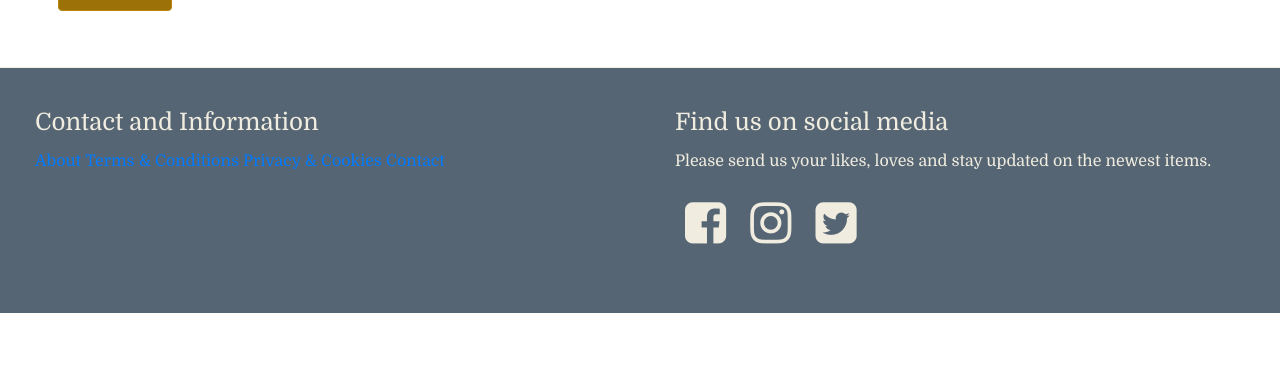
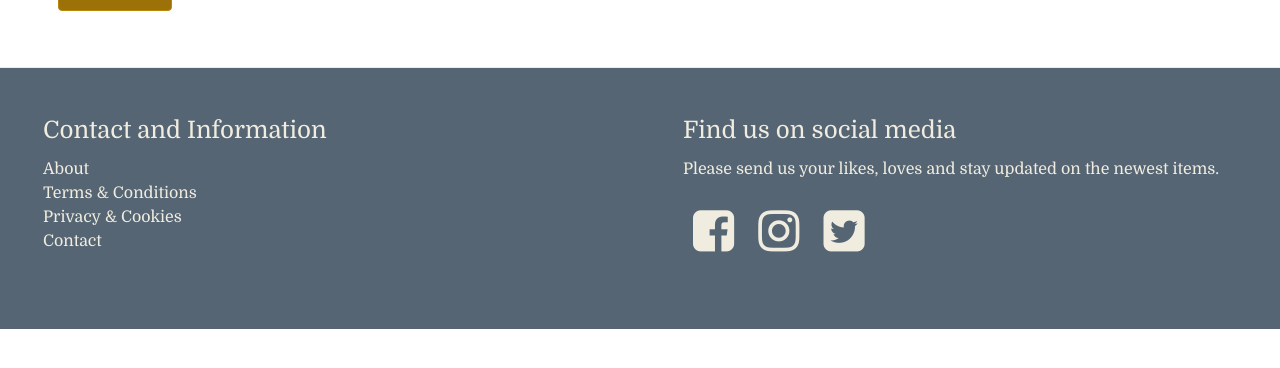
Before and after one commit to Eucaa/historebay, a Django app: page /cart/ in a window 1280 px wide. Shown: the part 91-459 px from the top of the page. Run offline with Django 3.2, Linux system fonts and the light colour scheme; data that the repository does not hold is empty; parts of the project's set-up code (start-up, migrations or seed data) failed here and were passed over; some libraries are stand-ins or nearby versions.

Commit message:
added color transition to all a-tags, and fa-icons in footer

```diff
--- a/contact_info/templates/contact.html
+++ b/contact_info/templates/contact.html
@@ -15,8 +15,5 @@ Hawaii
 808-931-0249
 </div>
 </p>
-
-
-
 </div>
 {% endblock %}
--- a/static/css/styles.css
+++ b/static/css/styles.css
@@ -188,11 +188,13 @@ footer {
 .card {
     background-color: transparent;
     border: 0;
+    margin: .5rem;
 }
 
 .fa-filler {
    color: #F0EDE0;
    margin: 10px;
+   transition: color .5s;
 }
 
 .fa-filler:hover {
@@ -201,7 +203,12 @@ footer {
 
 .link_position {
     display: inline-block;
-    padding: 0
+    padding: 0;
+    color: #F0EDE0;
+}
+
+.grid_display {
+    display: grid;
 }
 
 /* --- mics styling --- */
@@ -282,3 +289,7 @@ caption p {  /* specifies the `p` in the class='caption' */
     display: table-caption;
     width: 9rem;
 }
+
+a {
+    transition: color .5s;
+}
--- a/templates/base.html
+++ b/templates/base.html
@@ -102,18 +102,18 @@
                     <div class="card-body">
                         <h4 class="card-title">Contact and Information</h4>
                         <div>
-                        <ul class="link_position">
+                        <ul class="link_position grid_display">
                             <li class="link_position">
-                            <a target="_blank" href="{% url 'about' %}">About</a>
+                            <a class="ivory_text" target="_blank" href="{% url 'about' %}">About</a>
                             </li>
                             <li class="link_position">
-                            <a target="_blank" href="{% url 'tac' %}">Terms & Conditions</a>
+                            <a class="ivory_text" target="_blank" href="{% url 'tac' %}">Terms & Conditions</a>
                             </li>
                             <li class="link_position">
-                            <a target="_blank" href="{% url 'pac' %}">Privacy & Cookies</a>
+                            <a class="ivory_text" target="_blank" href="{% url 'pac' %}">Privacy & Cookies</a>
                             </li>
                             <li class="link_position">
-                            <a target="_blank" href="{% url 'contact' %}">Contact</a>
+                            <a class="ivory_text" target="_blank" href="{% url 'contact' %}">Contact</a>
                             </li>
                         </ul>
                         </div>
```
Also changed, not shown: contact_info/forms.py (deleted, +0 -34 lines), historebay/settings.py (line endings or trailing spaces).
